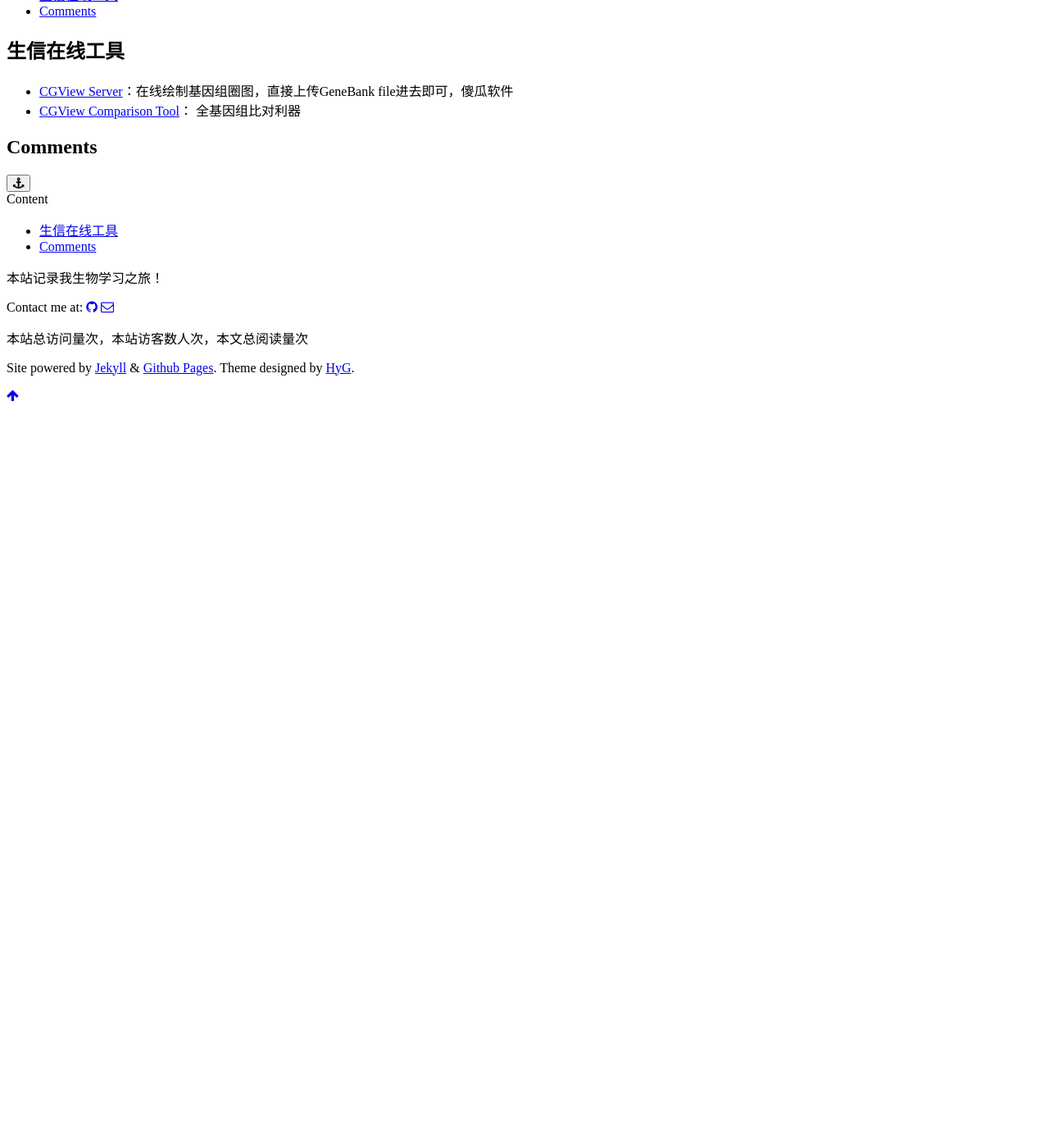
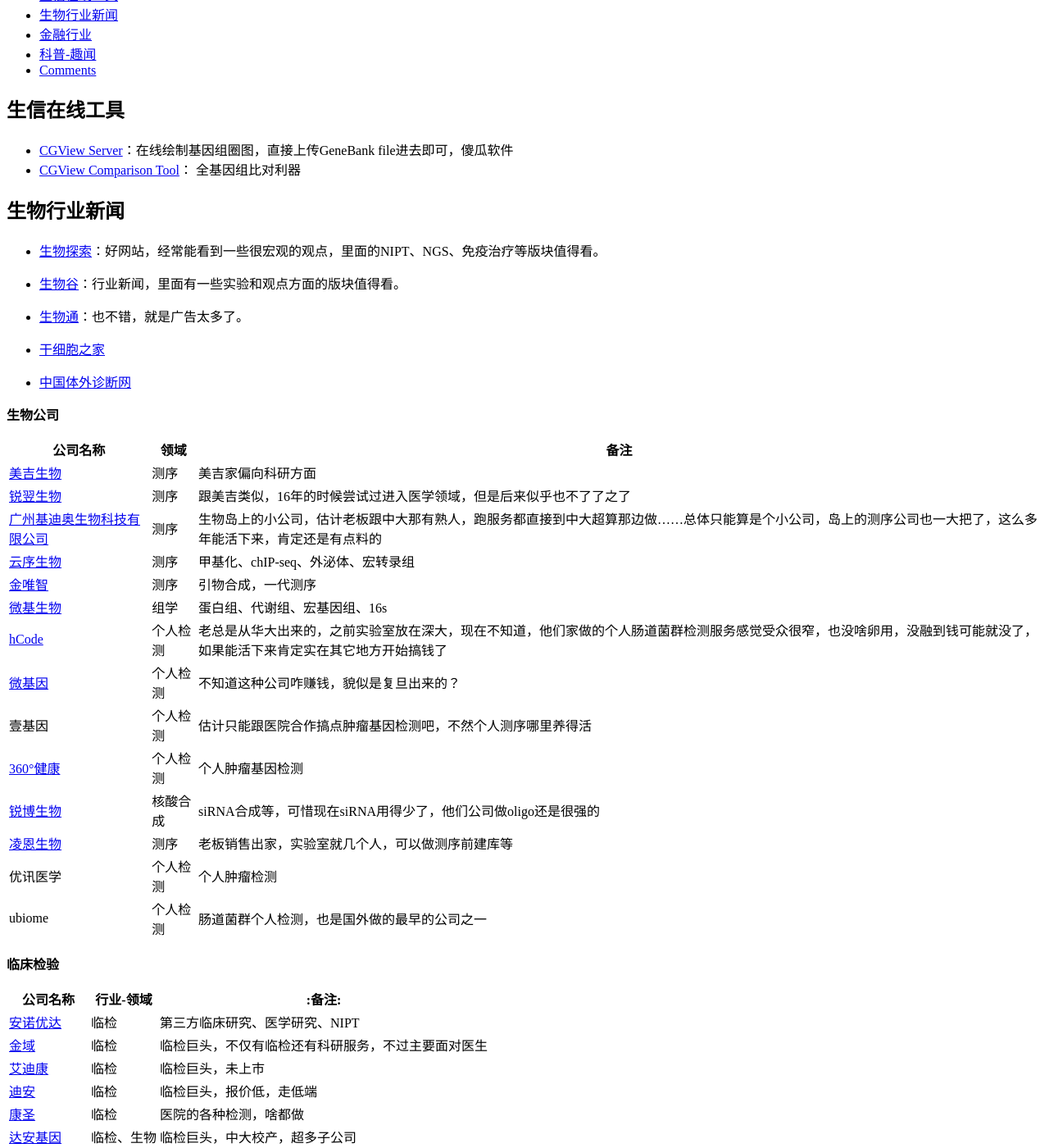
Before and after one commit to stogqy/stogqy.github.io, a Jekyll site: the page built from page/3collections.md, in a window 1280 px wide and 1400 px high, scrolled down 270 px. Shown: the whole window at 82% size. Built offline with Jekyll 4.4.1, drawn with Linux system fonts in a browser that asks for light colours; comment, search, counter and statistics services are not loaded; a style sheet for code colours, icons or effects is not loaded; before the commit the page ends 900 px from its top, so only the background shows below that; some of the changed text lies outside the part shown.

Commit message:
2019年03月08日 星期五

```diff
--- a/page/3collections.md
+++ b/page/3collections.md
@@ -14,6 +14,65 @@
 - [CGView Server](http://stothard.afns.ualberta.ca/cgview_server/index.html)：在线绘制基因组圈图，直接上传GeneBank file进去即可，傻瓜软件
 - [CGView Comparison Tool](http://stothard.afns.ualberta.ca/downloads/CCT/tutorials.html)： 全基因组比对利器
 
+## 生物行业新闻
+
+- [生物探索](http://www.biodiscover.com/)：好网站，经常能看到一些很宏观的观点，里面的NIPT、NGS、免疫治疗等版块值得看。
+
+- [生物谷](http://www.bioon.com/)：行业新闻，里面有一些实验和观点方面的版块值得看。
+
+- [生物通](http://www.ebiotrade.com/)：也不错，就是广告太多了。
+
+- [干细胞之家](http://www.stemcell8.com/)
+
+- [中国体外诊断网](http://www.caclp.org/)
+
+
+**生物公司**
+
+
+|公司名称|领域|备注|
+| ------ | ------ | ------ |
+|[美吉生物](http://www.majorbio.com/)|测序|美吉家偏向科研方面|
+|[锐翌生物](http://www.realbio.cn/)|测序|跟美吉类似，16年的时候尝试过进入医学领域，但是后来似乎也不了了之了|
+|[广州基迪奥生物科技有限公司](http://www.genedenovo.com/)|测序|生物岛上的小公司，估计老板跟中大那有熟人，跑服务都直接到中大超算那边做……总体只能算是个小公司，岛上的测序公司也一大把了，这么多年能活下来，肯定还是有点料的|
+|[云序生物](http://www.cloud-seq.com.cn/)|测序|甲基化、chIP-seq、外泌体、宏转录组|
+|[金唯智](http://www.aiweibang.com/)|测序|引物合成，一代测序|
+|[微基生物](http://www.tinygene.com/)|组学|蛋白组、代谢组、宏基因组、16s|
+|[hCode](http://www.ihcode.com/)|个人检测|老总是从华大出来的，之前实验室放在深大，现在不知道，他们家做的个人肠道菌群检测服务感觉受众很窄，也没啥卵用，没融到钱可能就没了，如果能活下来肯定实在其它地方开始搞钱了|
+|[微基因](http://www.novogene.com/)|个人检测|不知道这种公司咋赚钱，貌似是复旦出来的？|
+|壹基因|个人检测|估计只能跟医院合作搞点肿瘤基因检测吧，不然个人测序哪里养得活|
+|[360°健康](http://www.360jiyin.com/)|个人检测|个人肿瘤基因检测|
+|[锐博生物](https://www.ribobio.com/)|核酸合成|siRNA合成等，可惜现在siRNA用得少了，他们公司做oligo还是很强的|
+|[凌恩生物](http://www.biozeron.com/)|测序|老板销售出家，实验室就几个人，可以做测序前建库等|
+|优讯医学|个人检测|个人肿瘤检测|
+|ubiome|个人检测|肠道菌群个人检测，也是国外做的最早的公司之一|
+
+**临床检验**
+
+|公司名称|行业-领域|:备注:|
+| ---- | ---- | ---- |
+|[安诺优达](http://www.annoroad.com/)|临检|第三方临床研究、医学研究、NIPT|
+|[金域](http://www.kingmed.com.cn/)|临检|临检巨头，不仅有临检还有科研服务，不过主要面对医生|
+|[艾迪康](http://www.adicon.com.cn/)|临检|临检巨头，未上市|
+|[迪安](http://www.dazd.cn/)|临检|临检巨头，报价低，走低端|
+|[康圣](http://www.kindstar.com.cn/)|临检|医院的各种检测，啥都做|
+|[达安基因](http://www.daangene.com/)|临检、生物|临检巨头，中大校产，超多子公司|
+|华大基因|生物、临检|黄埔军校|
+|贝瑞和康|临检|有NIPT牌照|
+|[北京博奥](http://www.biodx.com/)|临检、生物|超多子公司，国企，牌照拿到手软|
+|[诺禾致源](http://www.novogene.com/)|测序|医学院用得多|
+|[友芝友医疗](http://www.yzymedical.com)|临检|CTC，不仅能检测，还有机器，已上市|
+|南京世和基因|临检|CTC，发展超级快|
+
+## 金融行业
+
+- [人大经济论坛](http://bbs.pinggu.org)
+
+## 科普-趣闻
+
+- [科学松鼠会](http://songshuhui.net/)
+
+
 ## Comments
 
 {% include comments.html %}
```
Also changed, not shown: _posts/2019-03-02-LearningVim.md (added, +46 -0 lines), _posts/2019-03-08-VPS_SSR.md (added, +62 -0 lines).
